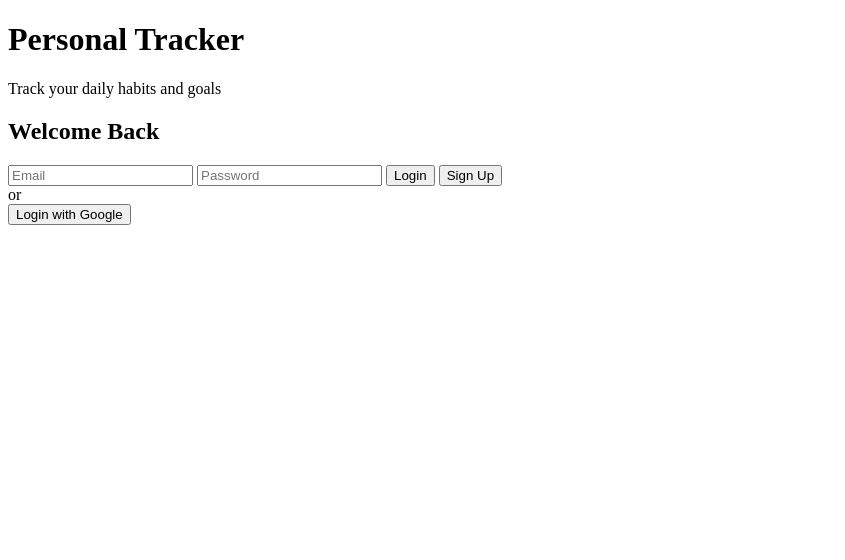
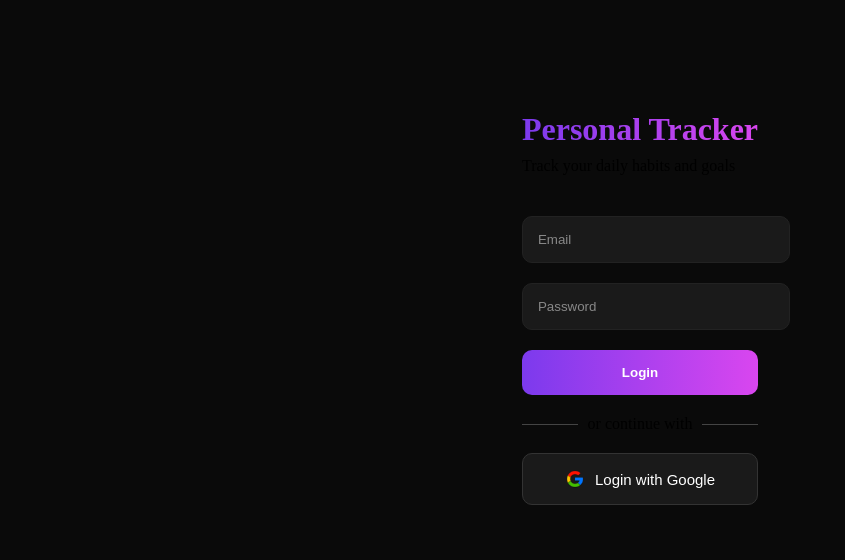
Before and after one commit to tonywambua68-svg/My_Dashboard, a website: page login.html in a window 1280 px wide. Shown: the whole page, without its empty margins (0-845 px from the left). Drawn offline with nearby package versions, Linux system fonts and the light colour scheme.

Commit message:
add login page

```diff
--- a/login.css
+++ b/login.css
@@ -0,0 +1,92 @@
+body{
+     background-color: #0a0a0a;
+}
+.login-container{
+    display: grid;
+    justify-content: center;
+    margin-top: 90px;
+
+}
+
+h1{
+    display: grid;
+    margin-bottom: 5px;
+     background: linear-gradient(to right, #7c3aed, #d946ef);
+    -webkit-background-clip: text;
+    -webkit-text-fill-color: transparent;
+
+}
+
+.word{
+    margin-top: 4px;
+    display: grid;
+
+}
+
+.login-box{
+    display: grid;
+    gap:20px;
+    margin-top: 25px;
+
+
+}
+.divider {
+    display: flex;
+    align-items: center;
+    gap: 10px;
+
+}
+
+.divider::before,
+.divider::after {
+    content: '';
+    flex: 1;
+    height: 1px;
+    background-color: #444;
+}
+
+#loginBtn{
+     background: linear-gradient(to right, #7c3aed, #d946ef);
+    border-radius: 10px;
+    color: white;
+    width: 100%;
+    padding: 15px;
+    font-weight: bold;
+    border: none;
+    cursor: pointer;
+}
+#loginBtn:hover {
+    opacity: 0.9;
+}
+
+#googleBtn {
+    background-color: #1a1a1a;
+    border: 1px solid #333;
+    border-radius: 10px;
+    color: white;
+    width: 100%;
+    padding: 15px;
+    cursor: pointer;
+    font-size: 15px;
+     display: flex;
+    align-items: center;
+    justify-content: center;
+    gap: 10px;
+}
+
+#googleBtn:hover {
+    background-color: #222
+}
+
+input {
+    background-color: #1a1a1a;
+    border: 1px solid #222;
+    border-radius: 10px;
+    color: white;
+    padding: 15px;
+    width: 100%;
+}
+
+input::placeholder {
+    color: #888;
+}
--- a/login.html
+++ b/login.html
@@ -12,21 +12,20 @@
     <div class="login-container">
 
         <h1>Personal Tracker</h1>
-        <p>Track your daily habits and goals</p>
+        <p class="word">Track your daily habits and goals</p>
+
 
         <div class="login-box">
 
-            <h2>Welcome Back</h2>
-
-            <input type="email" id="email" placeholder="Email" />
+            <input  type="email" id="email" placeholder="Email" />
             <input type="password" id="password" placeholder="Password" />
 
             <button id="loginBtn" onclick="login()">Login</button>
-            <button id="signupBtn" onclick="signUp()">Sign Up</button>
 
-            <div class="divider">or</div>
+            <div class="divider">or continue with</div>
 
             <button id="googleBtn" onclick="googleLogin()">
+              <img src="assets/google.png" width="20" height="20"  alt="google">
                 Login with Google
             </button>
 
@@ -34,7 +33,7 @@
 
         </div>
     </div>
-
-    <script src="login.js"></script>
+    <script src="https://cdn.jsdelivr.net/npm/@supabase/supabase-js@2"></script>
+<script src="login.js"></script>
 </body>
 </html>
--- a/login.js
+++ b/login.js
@@ -0,0 +1,46 @@
+const SUPABASE_URL = 'https://xcocurbfqrbdcxodervh.supabase.co';
+const SUPABASE_ANON_KEY = 'sb_publishable_Hx4kd52YxbmTDREmGLhbGw_x7XzAwKa';
+const { createClient } = supabase;
+const client = createClient(SUPABASE_URL, SUPABASE_ANON_KEY);
+
+async function login(){
+    const email = document.getElementById('email').value;
+    const password = document.getElementById('password').value;
+    const message = document.getElementById('message');
+const { error } = await client.auth.signInWithPassword({ email, password });
+
+if(error){
+        message.textContent = error.message;
+    } else {
+        window.location.href = 'index.html';
+    }
+}
+
+async function signUp(){
+    const email = document.getElementById('email').value;
+    const password = document.getElementById('password').value;
+    const massage = document.getElementById('massage');
+    const {error} = await client.auth.signUp({email, password});
+
+if(error){
+    message.style.color = 'red';
+    message.textContent = error.message;
+ } else {
+    message.style.color = 'green';
+    message.textContent = 'Check your email to confirm signup!';
+}
+
+}
+
+async function googleLogin{
+    const { error } = await client.auth.signInWithOAuth({
+          provider: 'google',
+        options: {
+            redirectTo: 'https://my-dashboard-aboz.onrender.com/index.html'
+        }
+    });
+
+    if(error){
+        document.getElementById('message').textContent = error.message;
+    }
+}
```
Also changed, not shown: assets/google.png (added).
